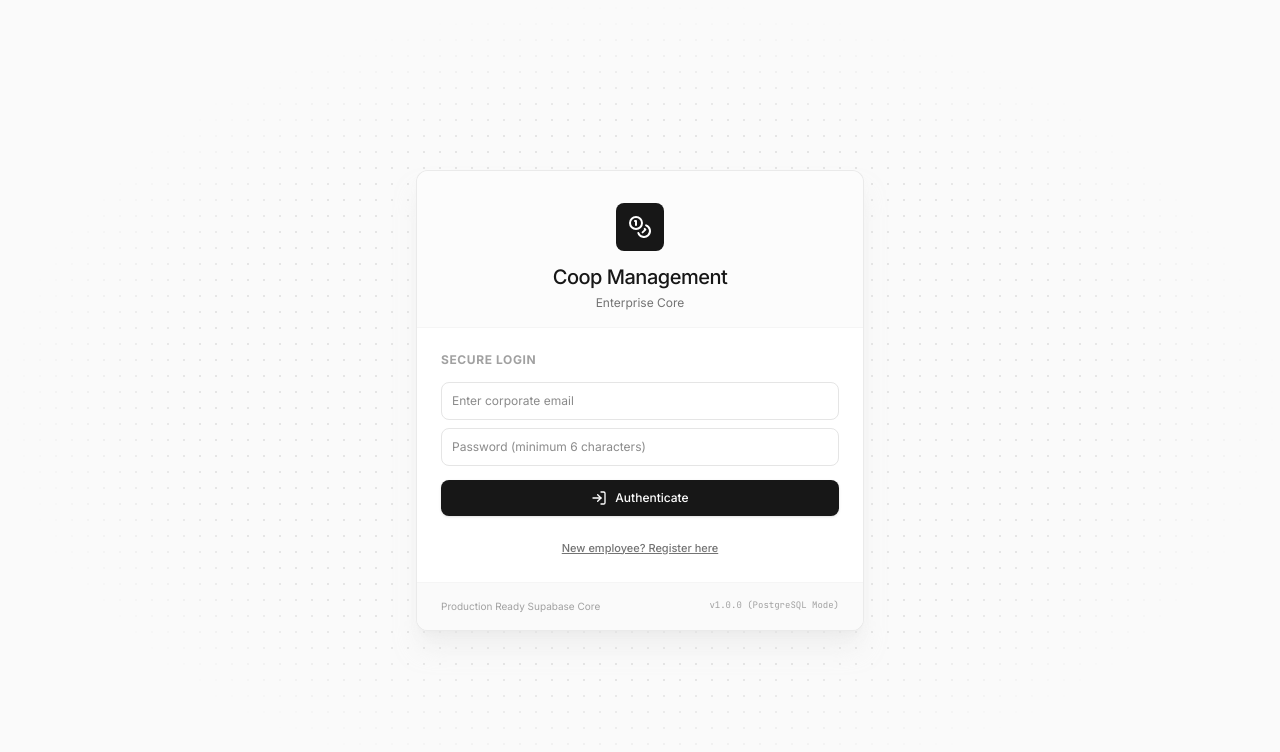
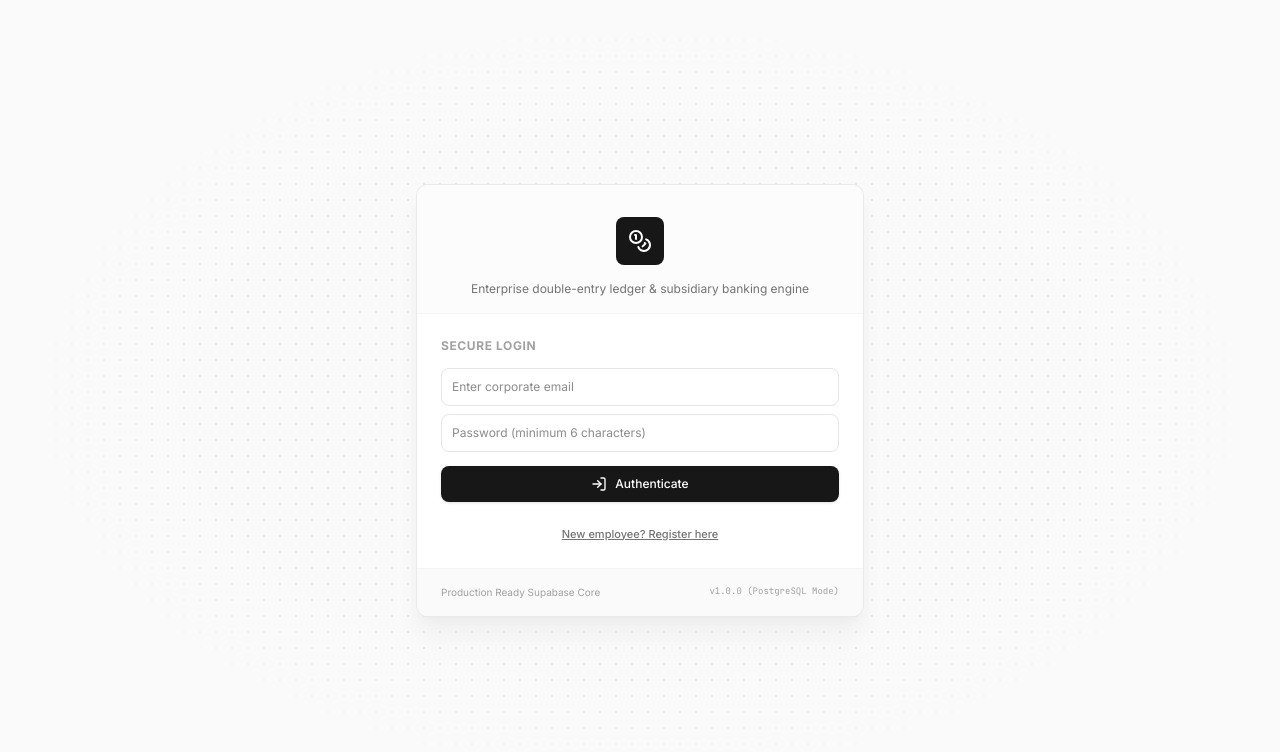
Before and after one commit to clintAntone/coop, a React (Vite) app: page / in a window 1280 px wide. Shown: the top 752 px of the page. Built offline with nearby package versions, Linux system fonts and the light colour scheme; no server answers.

Commit message:
Cache settings in localStorage to prevent flash of default name on load

```diff
--- a/src/App.tsx
+++ b/src/App.tsx
@@ -25,27 +25,28 @@ export default function App() {
     setMountedTabs(prev => new Set([...prev, tab]));
     setActiveTab(tab);
   };
-  const [settings, setSettings] = useState<AppSettings>({
-    appName: 'Coop Management',
-    appSubtitle: 'Enterprise Core',
-    currencySymbol: '$',
-    requireEmployeeId: false,
-    logoUrl: '',
-    motto: '',
-    mission: '',
-    vision: '',
-    address: '',
-    contactEmail: '',
-    contactPhone: '',
-    establishedYear: '',
-  });
+  const SETTINGS_CACHE_KEY = 'coop_settings';
+
+  const parseCachedSettings = (): AppSettings => {
+    try {
+      const raw = localStorage.getItem(SETTINGS_CACHE_KEY);
+      if (raw) return JSON.parse(raw);
+    } catch {}
+    return {
+      appName: '', appSubtitle: '', currencySymbol: '$', requireEmployeeId: false,
+      logoUrl: '', motto: '', mission: '', vision: '',
+      address: '', contactEmail: '', contactPhone: '', establishedYear: '',
+    };
+  };
+
+  const [settings, setSettings] = useState<AppSettings>(parseCachedSettings);
 
   useEffect(() => {
-    // 0. Fetch app settings
+    // 0. Fetch app settings — update cache so next load is instant
     fetch('/api/settings').then(r => r.json()).then(data => {
-      setSettings({
-        appName: data.app_name || 'Coop Management',
-        appSubtitle: data.app_subtitle || 'Enterprise Core',
+      const fresh: AppSettings = {
+        appName: data.app_name || '',
+        appSubtitle: data.app_subtitle || '',
         currencySymbol: data.currency_symbol || '$',
         requireEmployeeId: data.requireEmployeeId === 'true',
         logoUrl: data.logo_url || '',
@@ -56,7 +57,9 @@ export default function App() {
         contactEmail: data.contact_email || '',
         contactPhone: data.contact_phone || '',
         establishedYear: data.established_year || '',
-      });
+      };
+      setSettings(fresh);
+      localStorage.setItem(SETTINGS_CACHE_KEY, JSON.stringify(fresh));
     }).catch(() => {});
 
     // 1. Recover any active mock or real sessions from localStorage on application start
@@ -398,7 +401,7 @@ export default function App() {
               currentUser={currentUser}
               token={authToken}
               settings={settings}
-              onSettingsUpdated={(s) => setSettings(s)}
+              onSettingsUpdated={(s) => { setSettings(s); localStorage.setItem(SETTINGS_CACHE_KEY, JSON.stringify(s)); }}
             />
           </div>
         )}
```
